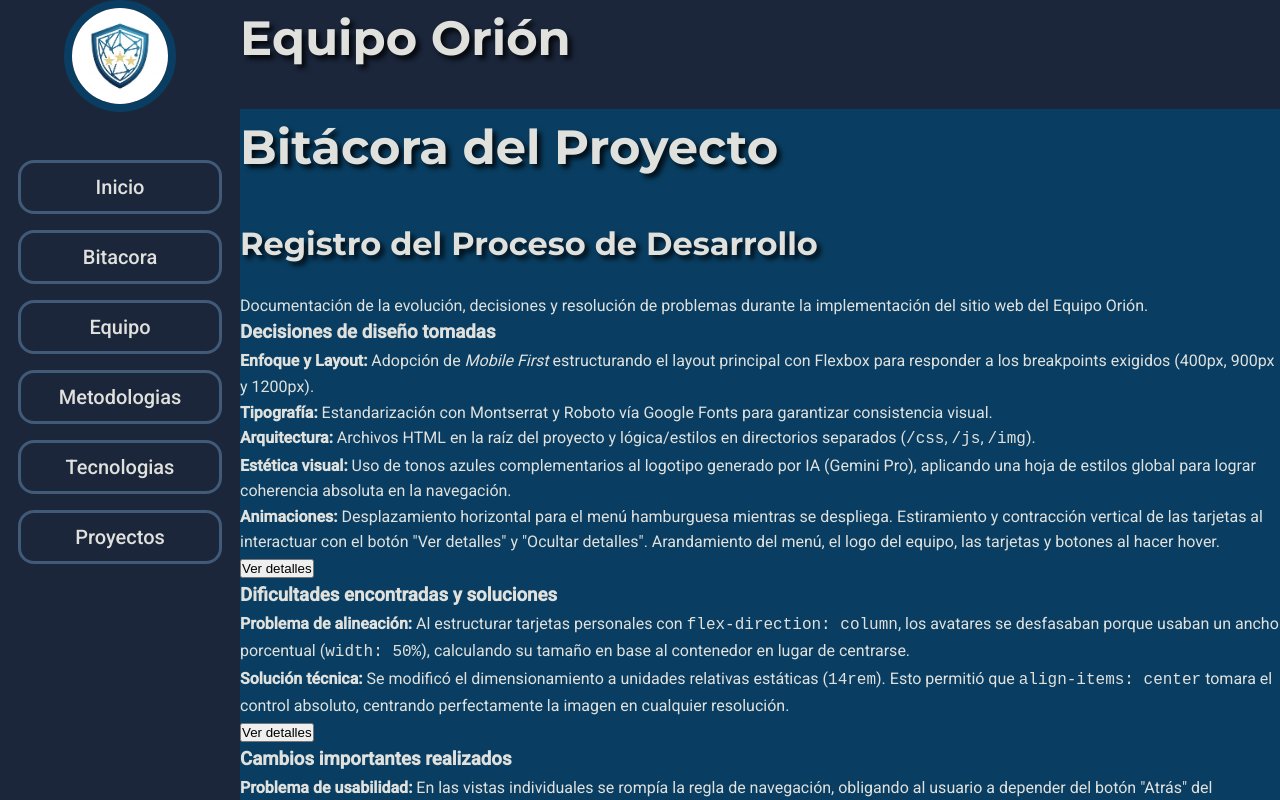
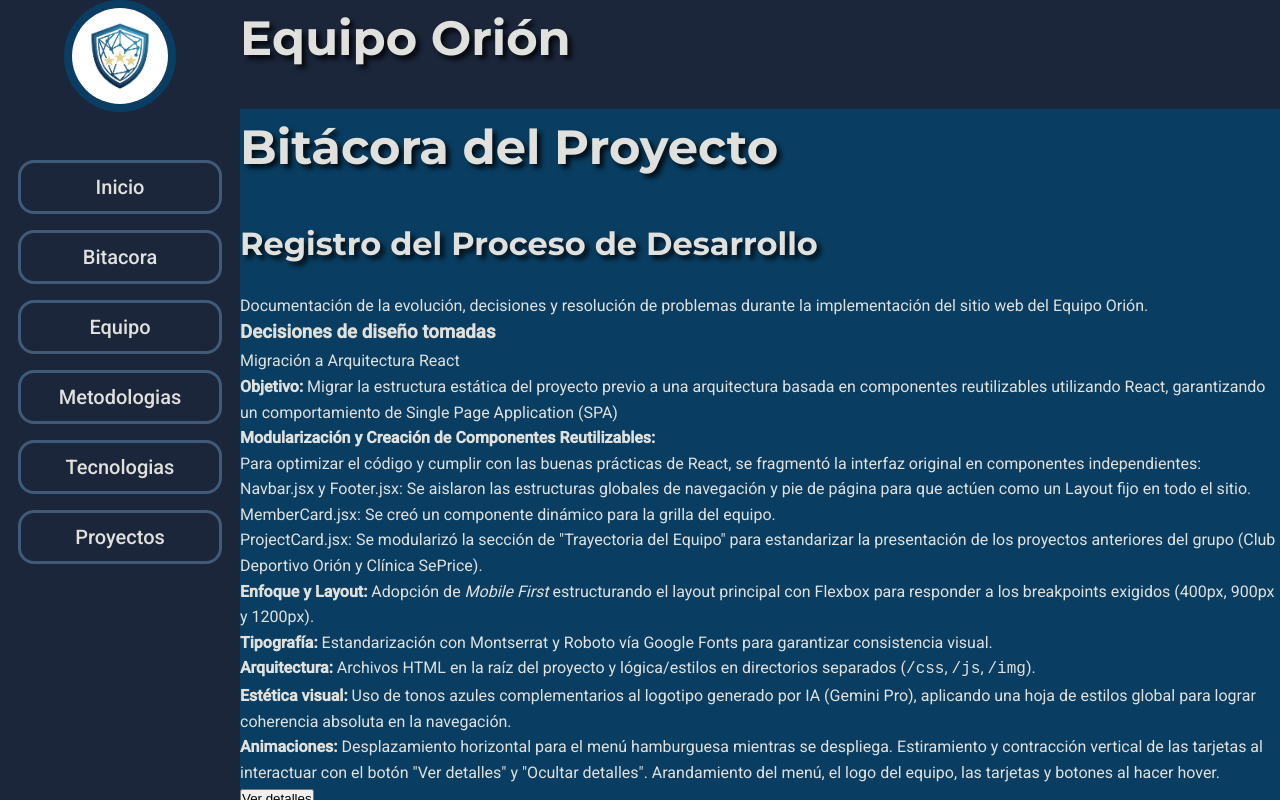
Before and after one commit to leonardofvp/TP02-G16, a React (Vite) app: page /bitacora in a window 1280 px wide. Shown: the top 800 px of the page. Built offline with nearby package versions, Linux system fonts and the light colour scheme.

Commit message:
Update Bitacora.jsx

```diff
--- a/src/pages/Bitacora.jsx
+++ b/src/pages/Bitacora.jsx
@@ -12,6 +12,13 @@ function Bitacora() {
 					<h3>Decisiones de diseño tomadas</h3>
 					<div className="detalle-tarjeta">
 						<ul>
+							<li> Migración a Arquitectura React</li>
+							<li><strong>Objetivo:</strong> Migrar la estructura estática del proyecto previo a una arquitectura basada en componentes reutilizables utilizando React, garantizando un comportamiento de Single Page Application (SPA)</li>
+							<li><strong>Modularización y Creación de Componentes Reutilizables:</strong></li>
+							<li> Para optimizar el código y cumplir con las buenas prácticas de React, se fragmentó la interfaz original en componentes independientes:</li>
+    						<li> Navbar.jsx y Footer.jsx: Se aislaron las estructuras globales de navegación y pie de página para que actúen como un Layout fijo en todo el sitio.</li>
+   							<li> MemberCard.jsx: Se creó un componente dinámico para la grilla del equipo.</li>
+    						<li> ProjectCard.jsx: Se modularizó la sección de "Trayectoria del Equipo" para estandarizar la presentación de los proyectos anteriores del grupo (Club Deportivo Orión y Clínica SePrice).</li>
 							<li><strong>Enfoque y Layout:</strong> Adopción de <em>Mobile First</em> estructurando el layout principal con Flexbox para responder a los breakpoints exigidos (400px, 900px y 1200px).</li>
 							<li><strong>Tipografía:</strong> Estandarización con Montserrat y Roboto vía Google Fonts para garantizar consistencia visual.</li>
 							<li><strong>Arquitectura:</strong> Archivos HTML en la raíz del proyecto y lógica/estilos en directorios separados (<code>/css</code>, <code>/js</code>, <code>/img</code>).</li>
```
